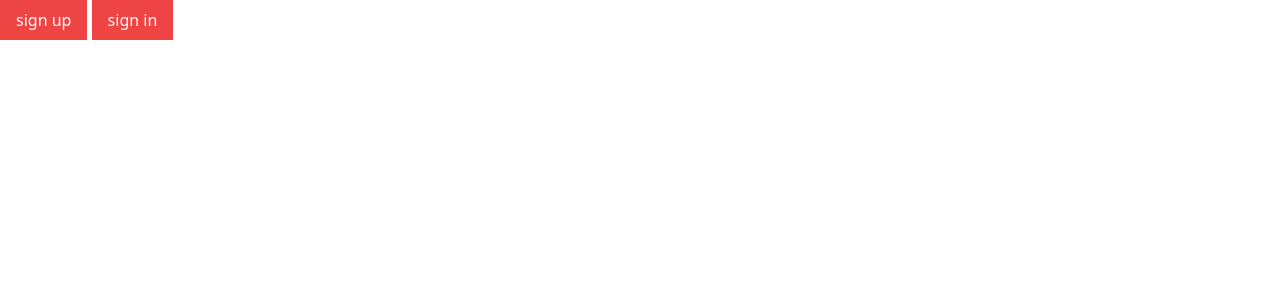
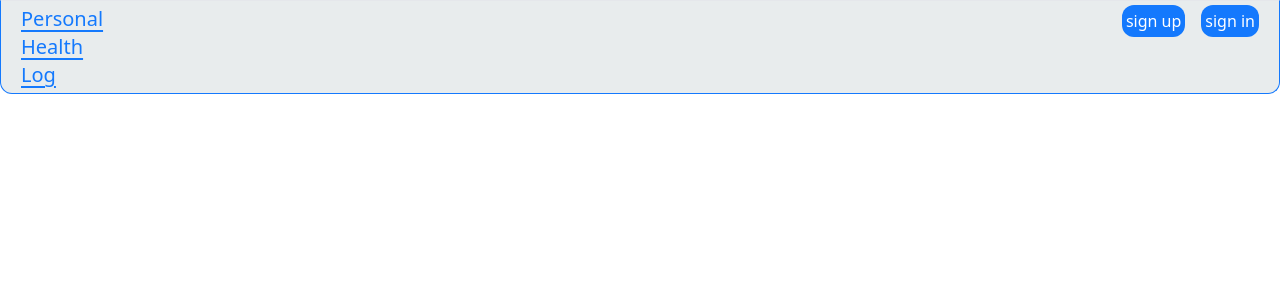
Before and after one commit to JagvirH/personal-health-log-system, a Next.js app: page / in a window 1280 px wide. Shown: the top 300 px of the page. Built offline with nearby package versions, Linux system fonts and the light colour scheme.

Commit message:
edits to first page

```diff
--- a/app/(auth)/page.jsx
+++ b/app/(auth)/page.jsx
@@ -1,29 +1,40 @@
-import React from 'react'
+import React from 'react';
 import Link from 'next/link';
-//onClick={() => handleTradeChange()}
 
 const page = () => {
     return (
-        <div>
-
-            <Link href="/sign-up"> {/* Use the Link component and specify the target URL */}
-                <button
-                    className="bg-red-500 text-white py-2 px-4 rounded-md"
-                >
+        <div className=''>
+            <div className='h-[40vh] main_background rounded-b-xl border border-b-[#1479fd] border-r-[#1479fd] border-l-[#1479fd] p-1'>
+                <div className='flex flex-row'>
+                    <div className='blue_text_title underline underline-offset-4 w-1/2'>
+                        <div className='pl-4 justify-center items-center'>
+                            Personal <br />
+                            Health <br />
+                            Log
+                        </div>
+                    </div>
+                    <div className='ml-auto pr-4 justify-center items-center'>
+                        <div className='flex flex-row space-x-4'>
+                            <div className='blue_button'>
+                                <Link href="/sign-up">
+                                    <button className="">
                                         sign up
                                     </button>
                                 </Link>
-
-            <Link href="/sign-in"> {/* Use the Link component and specify the target URL */}
-                <button
-                    className="bg-red-500 text-white py-2 px-4 rounded-md"
-                >
+                            </div>
+                            <div className='blue_button'>
+                                <Link href="/sign-in">
+                                    <button className="">
                                         sign in
                                     </button>
                                 </Link>
+                            </div>
+                        </div>
+                    </div>
+                </div>
+            </div>
+        </div>
+    );
+};
 
-        </div>
-    )
-}
-
-export default page
+export default page;
--- a/app/(root)/Home/page.jsx
+++ b/app/(root)/Home/page.jsx
@@ -22,10 +22,12 @@ export default async function Page() {
     const logs = await getBookmarkedLogs({ userId });
     const news = await getNews();
 
-    const firstNewsItem = news[0];
+    console.log(news)
+
+    //const firstNewsItem = news[0];
 
     // Log the first news item
-    console.log(firstNewsItem);
+    //console.log(firstNewsItem);
 
     return (
         <div>
--- a/app/globals.css
+++ b/app/globals.css
@@ -85,7 +85,6 @@
     }
 
 
-    /* Add hover effect */
 
 
   .hover-container:hover .hover-text {
```
Also changed, not shown: 1 other file (tests, documents, lock files or other folders). Lines whose indentation alone changed are shown as unchanged.
